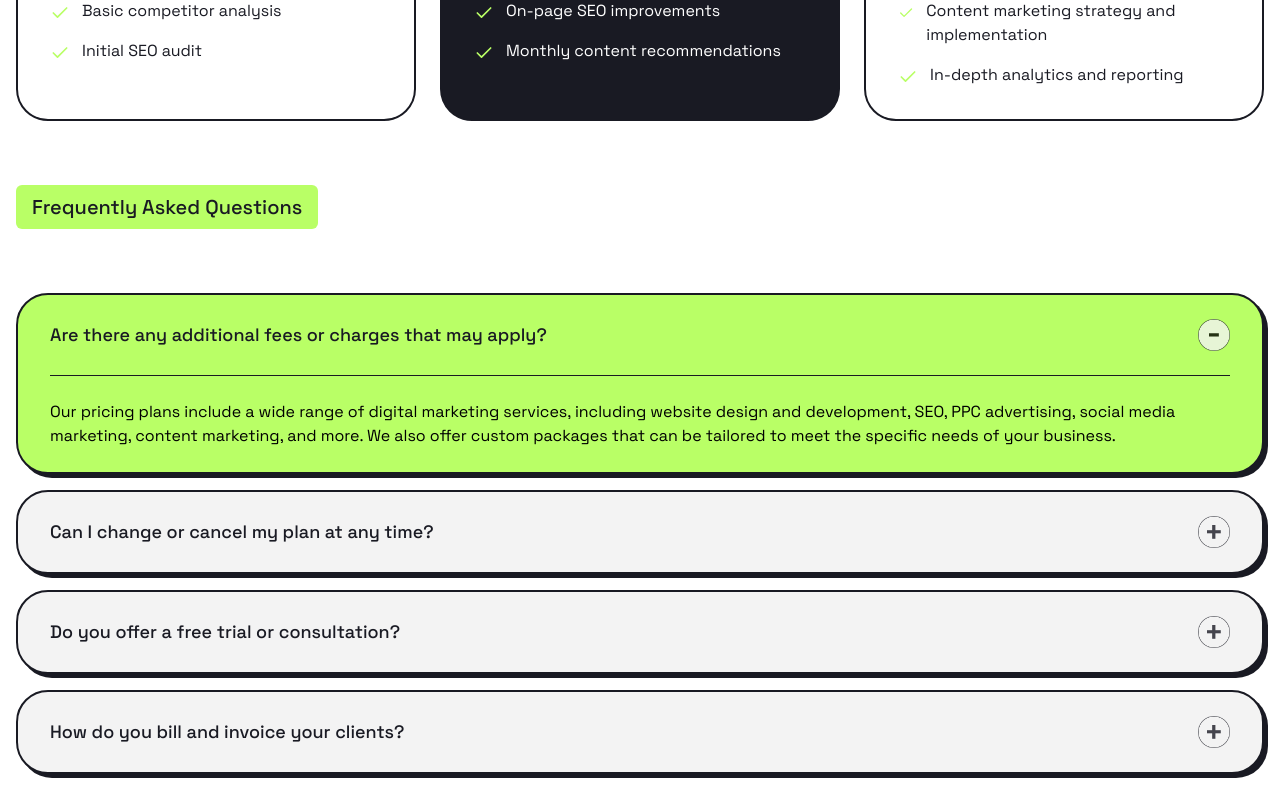
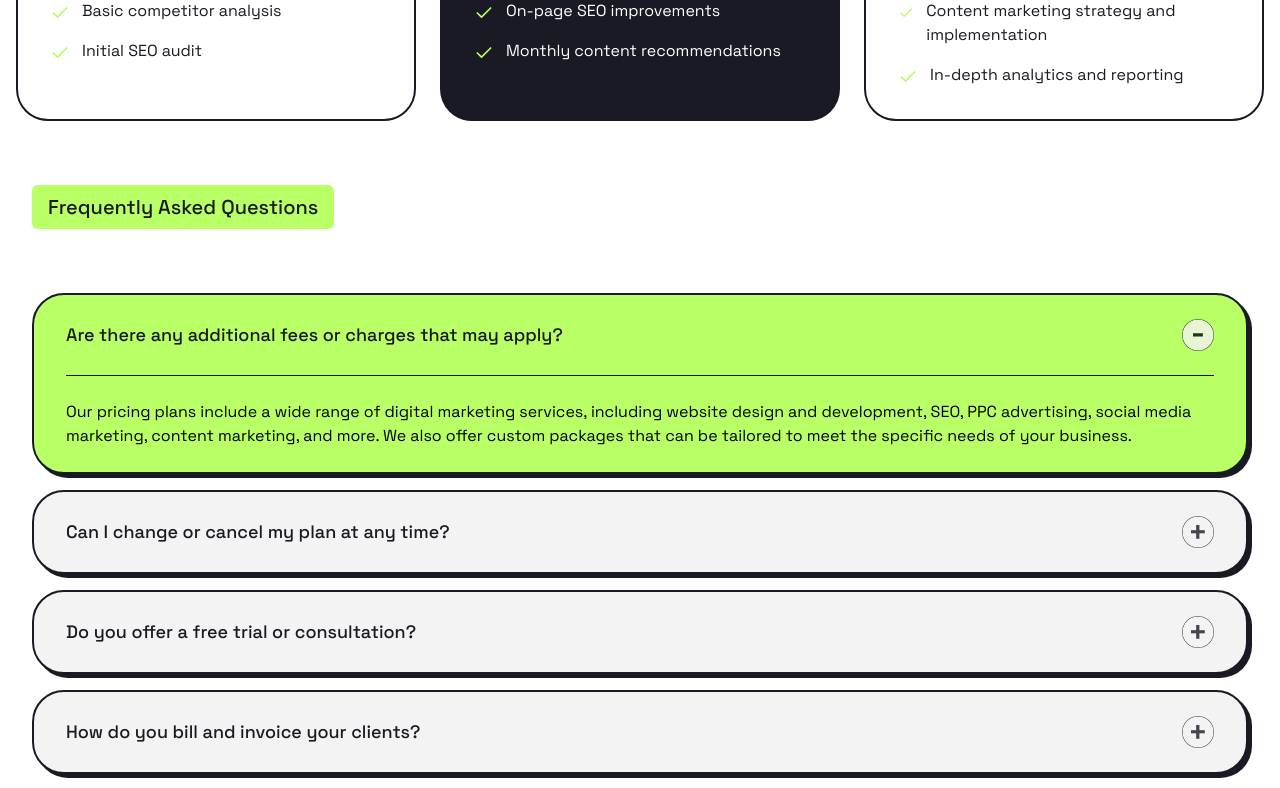
Before and after one commit to franss29/postivus, a Next.js app: page /pricing in a window 1280 px wide. Shown: the part 900-1688 px from the top of the page. Built offline with nearby package versions, Linux system fonts and the light colour scheme.

Commit message:
Deskripsi perubahan baru

```diff
--- a/components/pricingFaq.tsx
+++ b/components/pricingFaq.tsx
@@ -47,7 +47,7 @@ export default function PricingFaq() {
     const [openStep, setOpenStep] = React.useState("01")
 
     return (
-        <section className="py-16">
+        <section className="px-4 py-16">
             <div className="space-y-4">
                 <h2 className="bg-[#B9FF66] px-4 py-2 text-xl font-medium rounded-md inline-block mb-12">Frequently Asked Questions</h2>
                 {faqSections.map((faq) => {
```
